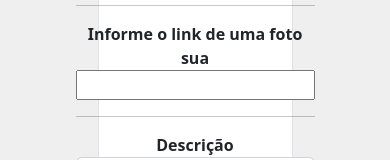
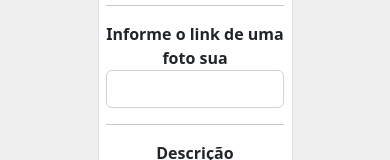
Before and after one commit to SchulzMatheus/sedentarismHelper, a React (Create React App) app: page / in a window 390 px wide. Shown: the part 508-668 px from the top of the page. Built offline with nearby package versions, Linux system fonts and the light colour scheme.

Commit message:
fix responsive mobile, trying to

```diff
--- a/src/Components/form.jsx
+++ b/src/Components/form.jsx
@@ -79,7 +79,7 @@ export default class Form extends Component {
             <strong>Informe o link de uma foto sua</strong>
             <div className="form-group">
               <input
-                className="form-control-file"
+                className="form-control"
                 type="text"
                 name="userImage"
                 data-testid="image-input"
--- a/src/Components/stylish/form.css
+++ b/src/Components/stylish/form.css
@@ -15,7 +15,7 @@
 .form {
     padding: 4%;
     display: flex;
-    width: 675px;
+    width: 100%;
     flex-direction: column;
     justify-items: center;
     justify-content: center;
```
